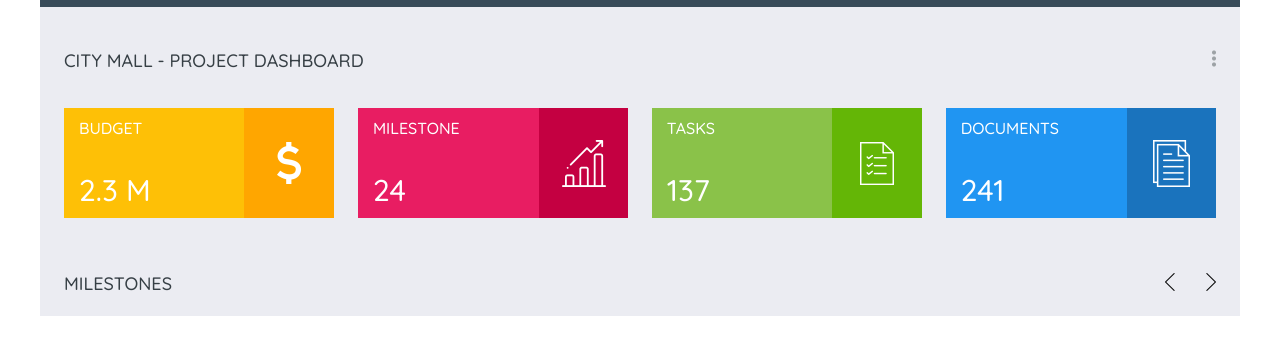
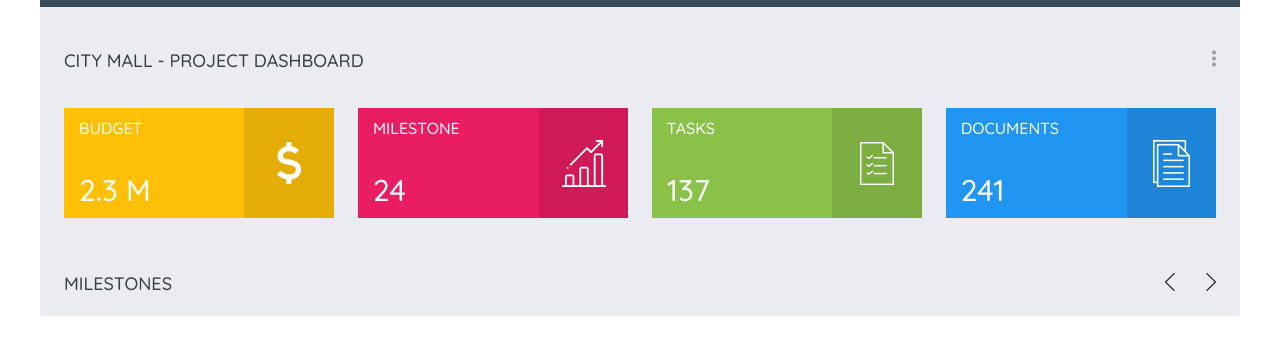
Before and after one commit to HarshalGundaCuelogic/HTML-Assignment-2, a plain HTML site: page index.html in a window 1280 px wide. Shown: the part 56-410 px from the top of the page. Drawn offline with Linux system fonts and the light colour scheme.

Commit message:
section1 background color changed

```diff
--- a/css/file.css
+++ b/css/file.css
@@ -140,22 +140,22 @@ header nav ul span{
 
 .rectangle1 img{
     padding: 34px 33px;
-    background-color: rgb(255, 166, 0);
+    background-color: rgba(0, 0, 0, 0.1);
 }
 
 .rectangle2 img{
     padding: 32px 22px 31px 23px;
-    background-color: rgb(196, 0, 65);
+    background-color: rgba(0, 0, 0, 0.1);
 }
 
 .rectangle3 img{
     padding: 34px 28px 33px;
-    background-color: rgb(100, 182, 6);
+    background-color: rgba(0, 0, 0, 0.1);
 }
 
 .rectangle4 img{
     padding: 32px 26px 31px;
-    background-color: rgb(26, 115, 189);
+    background-color: rgba(0, 0, 0, 0.1);
 }
 
 .content{
```
